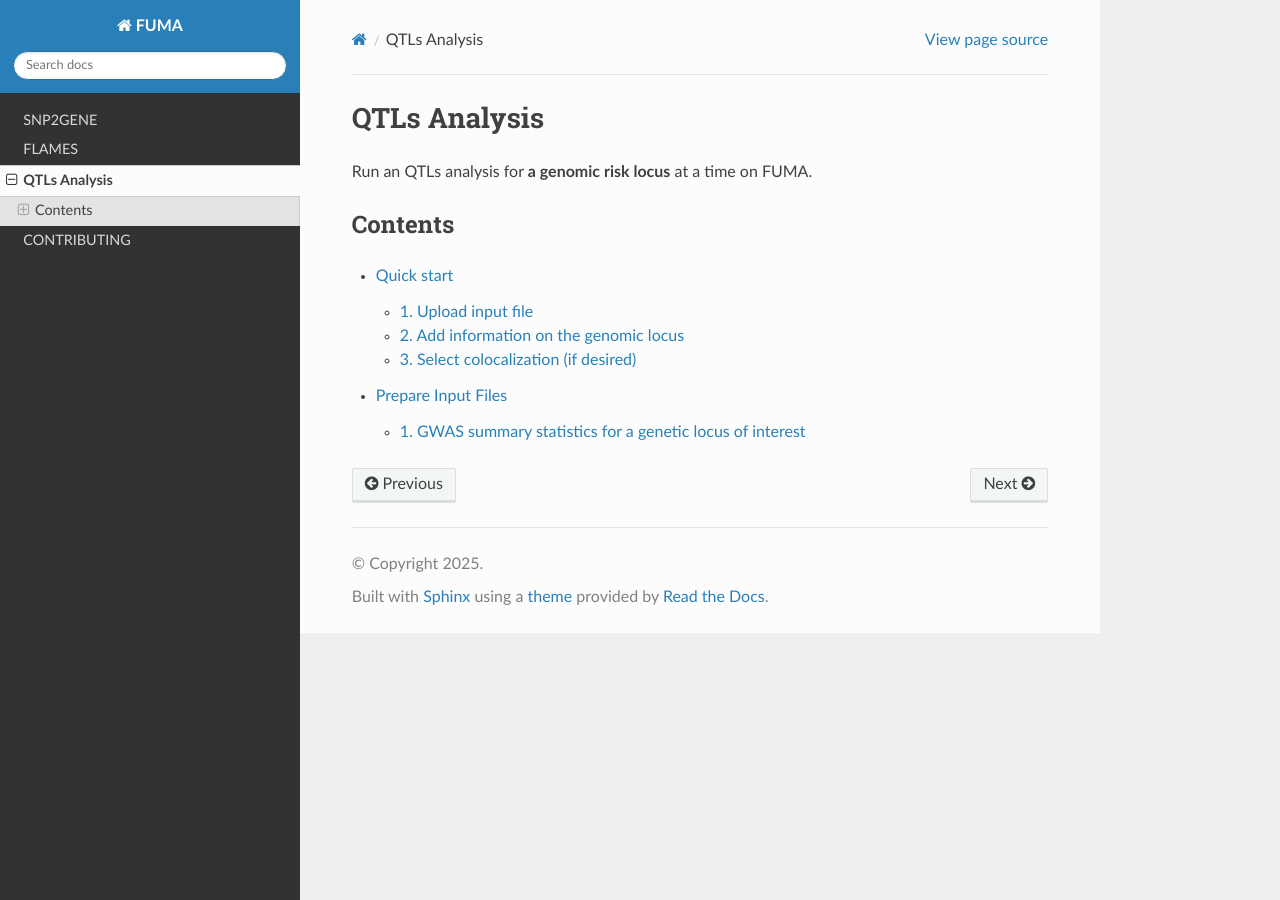
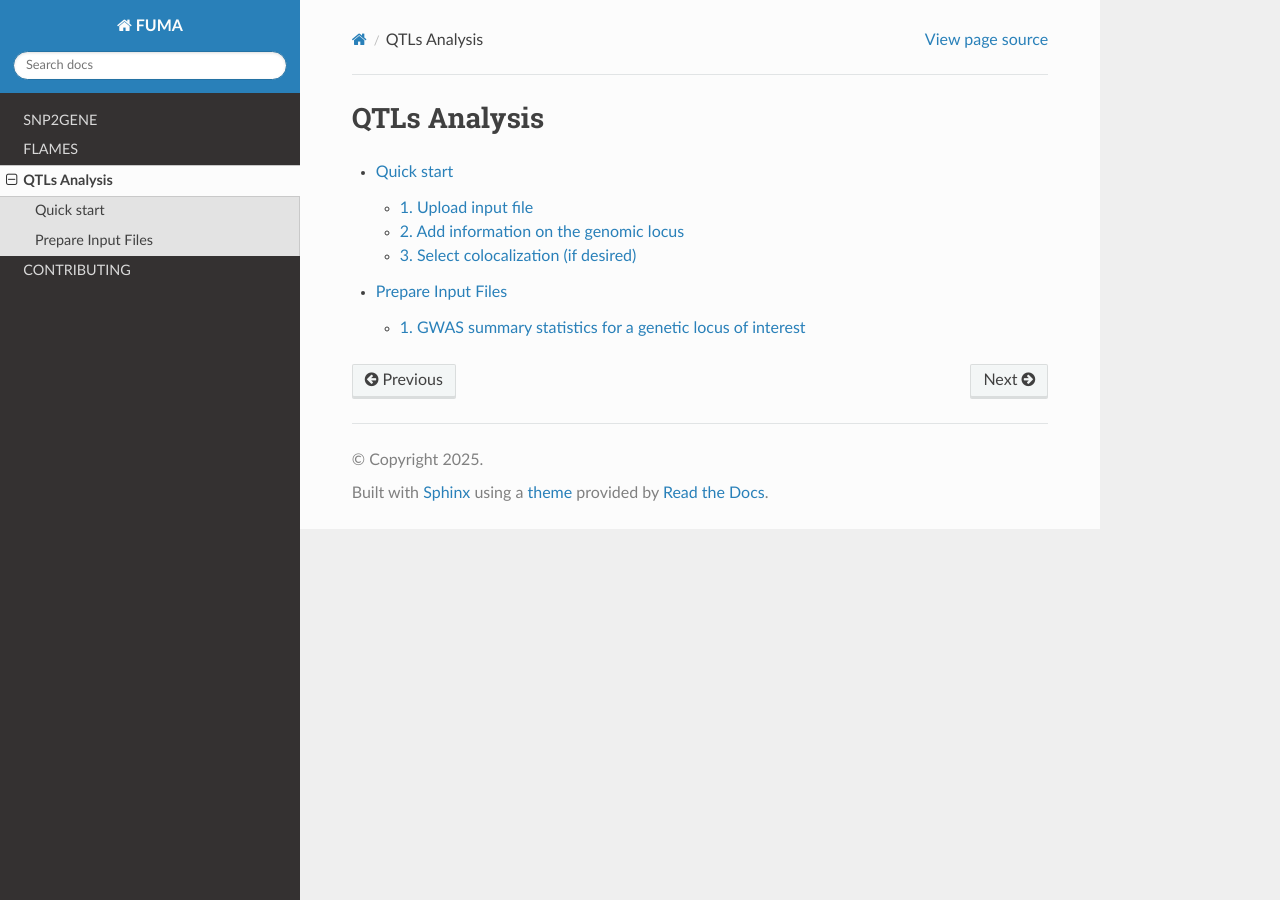
Before and after one commit to tanyaphung/fuma_docs, a Sphinx documentation site: the page built from docs/source/qtl/index.rst, in a window 1280 px wide. Built offline with Sphinx 7.4.7 and the Read the Docs theme 3.1.0, drawn with Linux system fonts in a browser that asks for light colours; pages that are not in the unit, such as notebooks, are missing from menus.

Commit message:
hide some options

```diff
--- a/docs/source/qtl/index.rst
+++ b/docs/source/qtl/index.rst
@@ -1,10 +1,5 @@
 QTLs Analysis
 =============
-
-Run an QTLs analysis for **a genomic risk locus** at a time on FUMA.
-
-Contents
---------
 
 .. toctree::
    :maxdepth: 2
--- a/docs/source/ref_database/index.rst
+++ b/docs/source/ref_database/index.rst
@@ -4,6 +4,6 @@ REFERENCE DATABASE
 .. toctree::
    :maxdepth: 2
 
-   reference_panel
-   dbsnps
-   qtls
+   .. reference_panel
+   .. dbsnps
+   .. qtls
```
